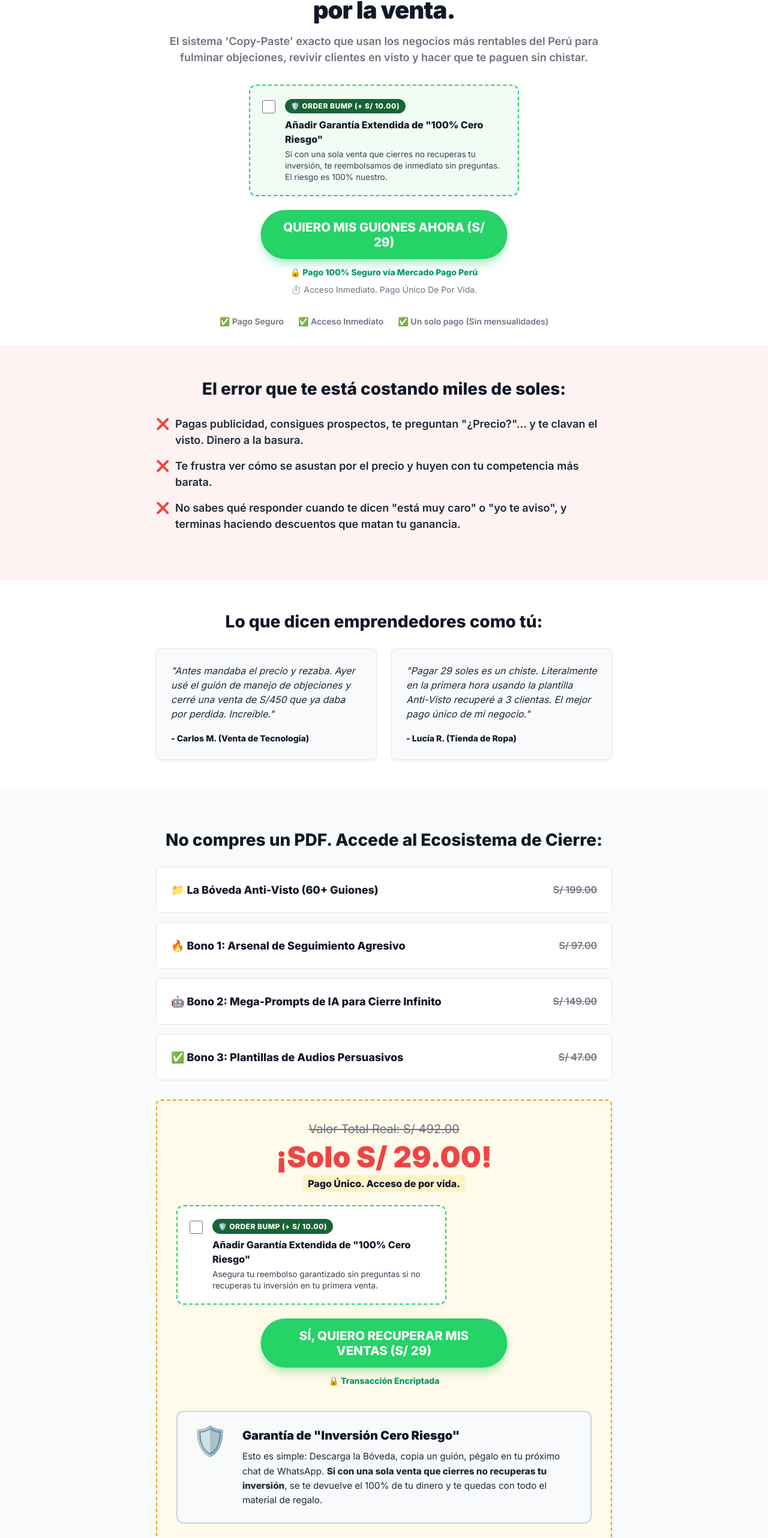
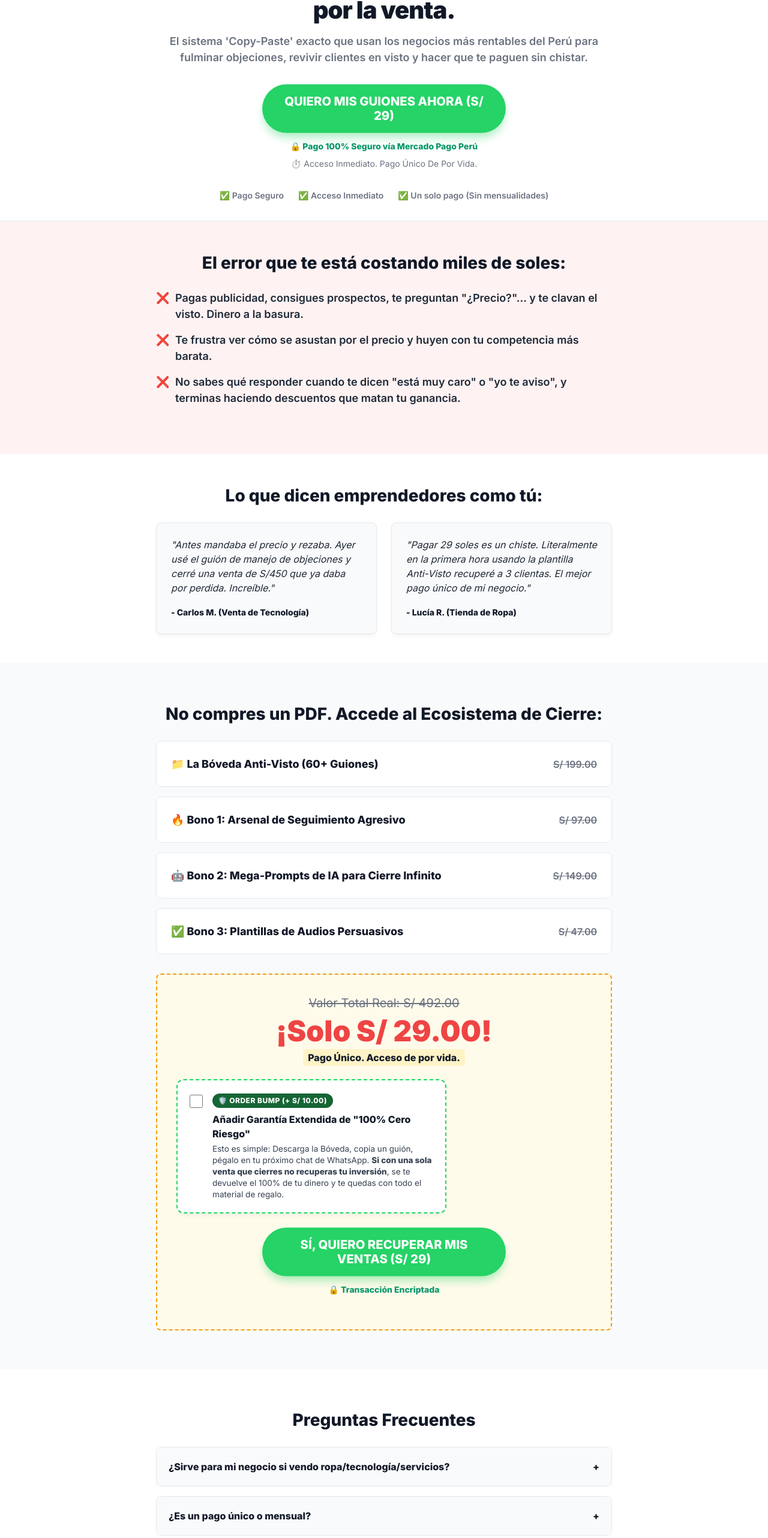
Before and after one commit to thequantpartners/boveda, a React (Vite) app in the folder apps/landing/: page / in a window 1280 px wide. Shown: the part 194-2758 px from the top of the page at 60% size. Built offline with nearby package versions, Linux system fonts and the light colour scheme.

Commit message:
refactor: mover order bump a la segunda seccion de checkout y convertir primer boton en ancla

```diff
--- a/apps/landing/src/App.jsx
+++ b/apps/landing/src/App.jsx
@@ -271,6 +271,12 @@ function LandingPage() {
   const [activeFaq, setActiveFaq] = useState(null);
   const [isBumpSelected, setIsBumpSelected] = useState(false);
 
+  // Ancla suave hacia la sección de checkout/oferta
+  const scrollToCheckout = (e) => {
+    e.preventDefault();
+    document.getElementById('checkout-section')?.scrollIntoView({ behavior: 'smooth' });
+  };
+
   // Link de Mercado Pago según si el Order Bump está seleccionado
   const handlePurchase = (e) => {
     e.preventDefault();
@@ -315,27 +321,9 @@ function LandingPage() {
             El sistema 'Copy-Paste' exacto que usan los negocios más rentables del Perú para fulminar objeciones, revivir clientes en visto y hacer que te paguen sin chistar.
           </p>
 
-          <div className="order-bump-container">
-            <label className="order-bump-card">
-              <input
-                type="checkbox"
-                checked={isBumpSelected}
-                onChange={(e) => setIsBumpSelected(e.target.checked)}
-                className="order-bump-checkbox"
-              />
-              <div className="order-bump-info">
-                <span className="bump-tag">🛡️ ORDER BUMP (+ S/ 10.00)</span>
-                <strong className="bump-title">Añadir Garantía Extendida de "100% Cero Riesgo"</strong>
-                <p className="bump-desc">
-                  Si con una sola venta que cierres no recuperas tu inversión, te reembolsamos de inmediato sin preguntas. El riesgo es 100% nuestro.
-                </p>
-              </div>
-            </label>
-          </div>
-
           <div className="cta-wrapper">
-            <button onClick={handlePurchase} className="cta-button pulse-btn">
-              {isBumpSelected ? "QUIERO MIS GUIONES + GARANTÍA (S/ 39)" : "QUIERO MIS GUIONES AHORA (S/ 29)"}
+            <button onClick={scrollToCheckout} className="cta-button pulse-btn">
+              QUIERO MIS GUIONES AHORA (S/ 29)
             </button>
             <span className="secure-badge">🔒 Pago 100% Seguro vía Mercado Pago Perú</span>
             <span className="guarantee-text">⏱️ Acceso Inmediato. Pago Único De Por Vida.</span>
@@ -376,7 +364,7 @@ function LandingPage() {
         </div>
       </section>
 
-      <section className="value-stack">
+      <section className="value-stack" id="checkout-section">
         <div className="container">
           <h2>No compres un PDF. Accede al Ecosistema de Cierre:</h2>
 
@@ -416,7 +404,7 @@ function LandingPage() {
                   <span className="bump-tag">🛡️ ORDER BUMP (+ S/ 10.00)</span>
                   <strong className="bump-title">Añadir Garantía Extendida de "100% Cero Riesgo"</strong>
                   <p className="bump-desc">
-                    Asegura tu reembolso garantizado sin preguntas si no recuperas tu inversión en tu primera venta.
+                    Esto es simple: Descarga la Bóveda, copia un guión, pégalo en tu próximo chat de WhatsApp. <strong>Si con una sola venta que cierres no recuperas tu inversión</strong>, se te devuelve el 100% de tu dinero y te quedas con todo el material de regalo.
                   </p>
                 </div>
               </label>
@@ -427,16 +415,6 @@ function LandingPage() {
                 {isBumpSelected ? "QUIERO MIS GUIONES + GARANTÍA (S/ 39)" : "SÍ, QUIERO RECUPERAR MIS VENTAS (S/ 29)"}
               </button>
               <span className="secure-badge">🔒 Transacción Encriptada</span>
-            </div>
-
-            <div className="ironclad-guarantee">
-              <div className="guarantee-icon">🛡️</div>
-              <div className="guarantee-content">
-                <h3>Garantía de "Inversión Cero Riesgo"</h3>
-                <p>
-                  Esto es simple: Descarga la Bóveda, copia un guión, pégalo en tu próximo chat de WhatsApp. <strong>Si con una sola venta que cierres no recuperas tu inversión</strong>, se te devuelve el 100% de tu dinero y te quedas con todo el material de regalo.
-                </p>
-              </div>
             </div>
           </div>
         </div>
@@ -482,19 +460,8 @@ function LandingPage() {
       </footer>
 
       <div className="sticky-mobile-cta">
-        <div style={{ marginBottom: '0.5rem', textAlign: 'left' }}>
-          <label style={{ display: 'flex', alignItems: 'center', gap: '8px', fontSize: '0.8rem', fontWeight: '700', color: '#1F2937', cursor: 'pointer' }}>
-            <input
-              type="checkbox"
-              checked={isBumpSelected}
-              onChange={(e) => setIsBumpSelected(e.target.checked)}
-              style={{ width: '16px', height: '16px', accentColor: '#25D366' }}
-            />
-            <span>🛡️ Añadir Garantía Extendida (+ S/ 10)</span>
-          </label>
-        </div>
-        <button onClick={handlePurchase} className="cta-button pulse-btn" style={{width: '100%', fontSize: '1.05rem', padding: '0.75rem'}}>
-          {isBumpSelected ? "ACCEDER + GARANTÍA (S/ 39)" : "QUIERO MIS GUIONES (S/ 29)"}
+        <button onClick={scrollToCheckout} className="cta-button pulse-btn" style={{width: '100%', fontSize: '1.05rem', padding: '0.75rem'}}>
+          QUIERO MIS GUIONES (S/ 29)
         </button>
       </div>
     </div>
```
